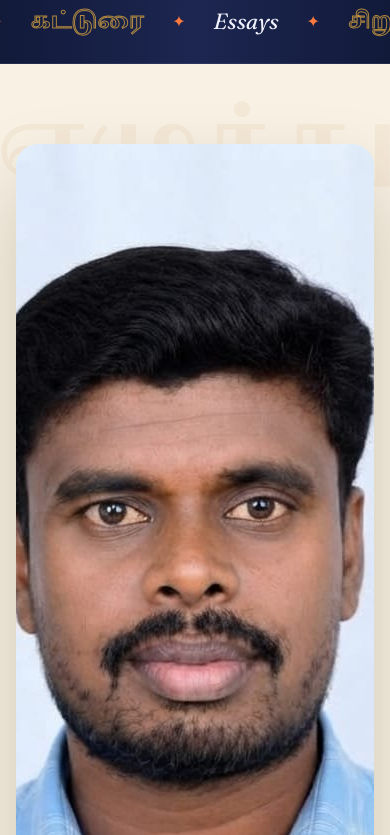
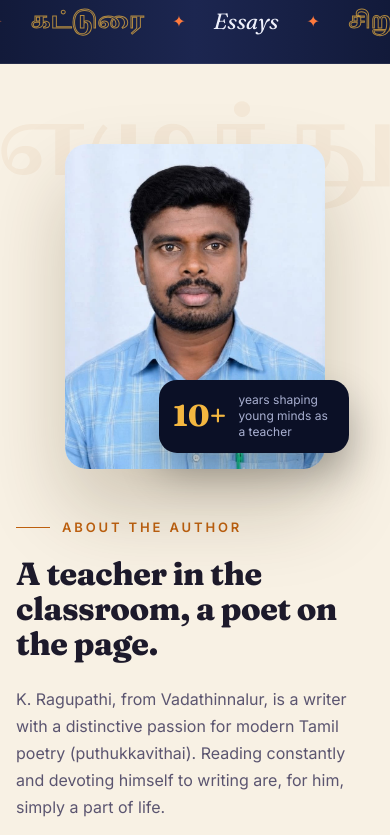
Before and after one commit to chiranjeevi-cj/ragupathi-author-site, a plain HTML site: page index.html in a window 390 px wide. Shown: the part 992-1827 px from the top of the page. Drawn offline with Linux system fonts and the light colour scheme; animation ran at ten frames a second; a web font is replaced by a local one.

Commit message:
Fix oversized About photo on all screen sizes
Co-Authored-By: Claude Opus 5.5 (1M context) <noreply@anthropic.com>
Claude-Session: https://claude.ai/code/session_014Nu8ogyPqBMEyt4YDJUGZS

```diff
--- a/styles.css
+++ b/styles.css
@@ -255,9 +255,9 @@ html[data-lang="ta"] .section-title { font-size: clamp(28px, 3.8vw, 46px); line-
   color: rgba(192, 97, 15, .06); line-height: 1;
 }
 .about-grid { display: grid; grid-template-columns: .9fr 1.1fr; gap: clamp(40px, 7vw, 100px); align-items: center; }
-.about-media { position: relative; }
+.about-media { position: relative; width: min(400px, 100%); justify-self: center; }
 .about-photo { border-radius: var(--radius); overflow: hidden; box-shadow: 0 40px 80px rgba(60, 40, 10, .22); }
-.about-photo img { width: 100%; aspect-ratio: 4 / 5; object-fit: cover; object-position: 50% 15%; }
+.about-photo img { width: 100%; height: auto; aspect-ratio: 4 / 5; object-fit: cover; object-position: 50% 15%; }
 .about-badge {
   position: absolute; right: -18px; bottom: 30px; padding: 18px 22px; border-radius: 18px;
   background: var(--ink); color: var(--text); box-shadow: 0 20px 40px rgba(0, 0, 0, .3);
@@ -500,7 +500,10 @@ html[data-lang="ta"] .t-year { font-size: 18px; }
   .book:nth-child(even) .book-visual { order: 0; }
   .stats { grid-template-columns: repeat(2, 1fr); }
   .about-badge { right: 10px; }
-  .about-media { width: min(380px, 100%); margin-inline: auto; }
+  .about-media { width: min(260px, 70vw); margin-inline: auto; }
+  .about-badge { right: -24px; bottom: 16px; padding: 12px 14px; max-width: 190px; }
+  .about-badge strong { font-size: 30px; }
+  .about-badge span { font-size: 12px; }
   .modal-card { grid-template-columns: 1fr; }
   .modal-cover img { max-height: 340px; object-position: 50% 20%; }
   .modal-body { padding: 28px 22px; }
```
